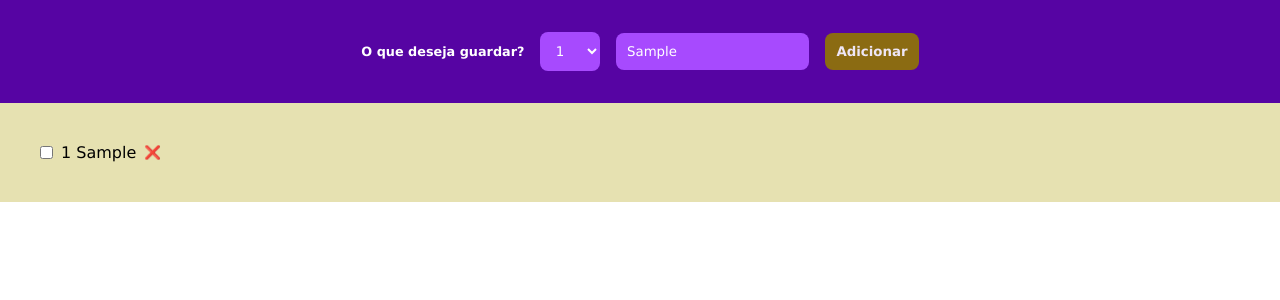
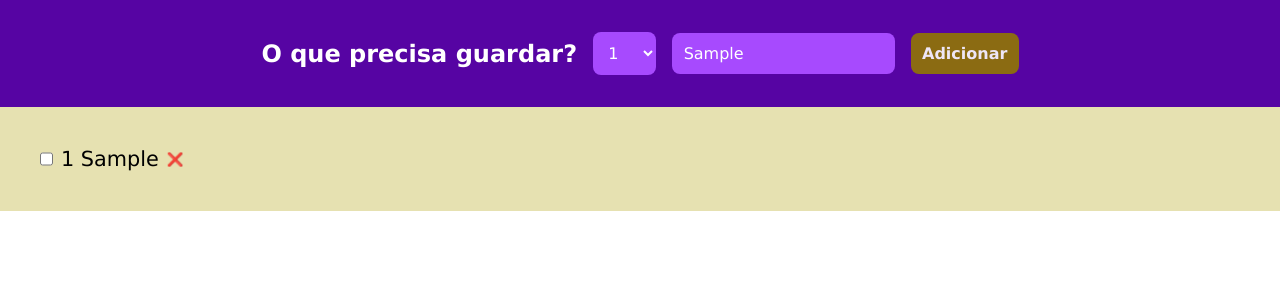
Before and after one commit to Jansen-Muniz/guarda-coisas-espaco-mulher, a React (Vite) app: page / in a window 1280 px wide. Both pictures are taken after typing "Sample" into the empty fields and a click on the button "Adicionar". Shown: the top 300 px of the page. Built offline with nearby package versions, Linux system fonts and the light colour scheme.

Commit message:
Armazenamento de itens

```diff
--- a/src/App.jsx
+++ b/src/App.jsx
@@ -14,7 +14,7 @@ const App = () => {
       ...prev,
       {
         id: crypto.randomUUID(),
-        quantity: selectQtd.value,
+        quantity: +selectQtd.value,
         name: inputAdd.value,
         stored: false
       }
@@ -24,10 +24,16 @@ const App = () => {
   const handleClickDelete = (id) =>
     setItems(prev => prev.filter(item => item.id !== id))
 
+
+  const handleClickCheck = (id) =>
+    setItems(prev => prev.map(item =>
+      item.id === id ? { ...item, stored: !item.stored } : item
+    ))
+
   return (
     <>
       <form className="add-form" onSubmit={handleSubmit}>
-        <h3>O que deseja guardar?</h3>
+        <h3>O que precisa guardar?</h3>
         <select name="selectQtd">
           {ids.map((id, index) => (
             <option key={id} value={index + 1}>
@@ -41,10 +47,16 @@ const App = () => {
 
       <div className="list">
         <ul>
-          {items.map((item) => (
+          {items.map(item => (
             <li key={item.id}>
-              <input type="checkbox" />
-              <span>{item.quantity} {item.name}</span>
+              <input
+                type="checkbox"
+                checked={item.stored}
+                onChange={() => handleClickCheck(item.id)}
+              />
+              <span className={item.stored ? 'line-through' : ''}>
+                {item.quantity} {item.name}
+              </span>
               <button onClick={() => handleClickDelete(item.id)}>❌</button>
             </li>
           ))}
--- a/src/index.css
+++ b/src/index.css
@@ -18,7 +18,13 @@ body {
 }
 
 .add-form h3 {
-  font-size: .8rem;
+  font-size: 1.5rem;
+}
+
+.add-form select,
+.add-form input,
+.add-form .add-btn {
+  font-size: 1rem;
 }
 
 .add-form select,
@@ -27,8 +33,10 @@ body {
   border: none;
   border-radius: .5rem;
   padding: .7rem;
+  outline: none;
 }
 
+.add-form .add-btn,
 .add-form input::placeholder,
 .add-form h3,
 .add-form select,
@@ -38,7 +46,6 @@ body {
 
 .add-form .add-btn {
   background-color: #917703;
-  color: #fff;
   font-weight: bold;
   border: none;
   padding: .7rem;
@@ -67,8 +74,16 @@ body {
   list-style: none;
 }
 
+.list ul span {
+  font-size: 1.3rem;
+}
+
 .list button {
   border: none;
   background-color: #e6e1b1;
   cursor: pointer;
 }
+
+.line-through {
+  text-decoration: line-through;
+}
```
